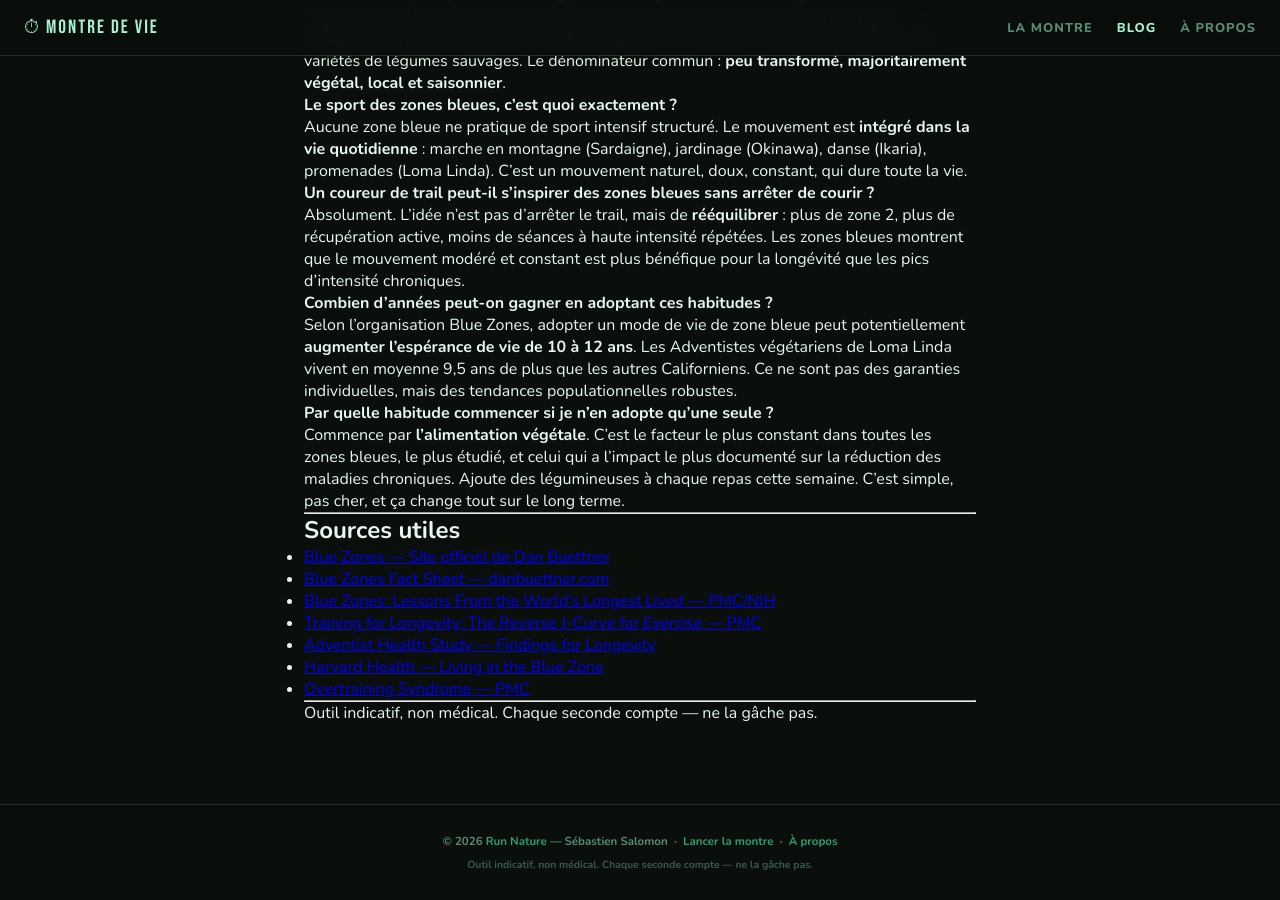
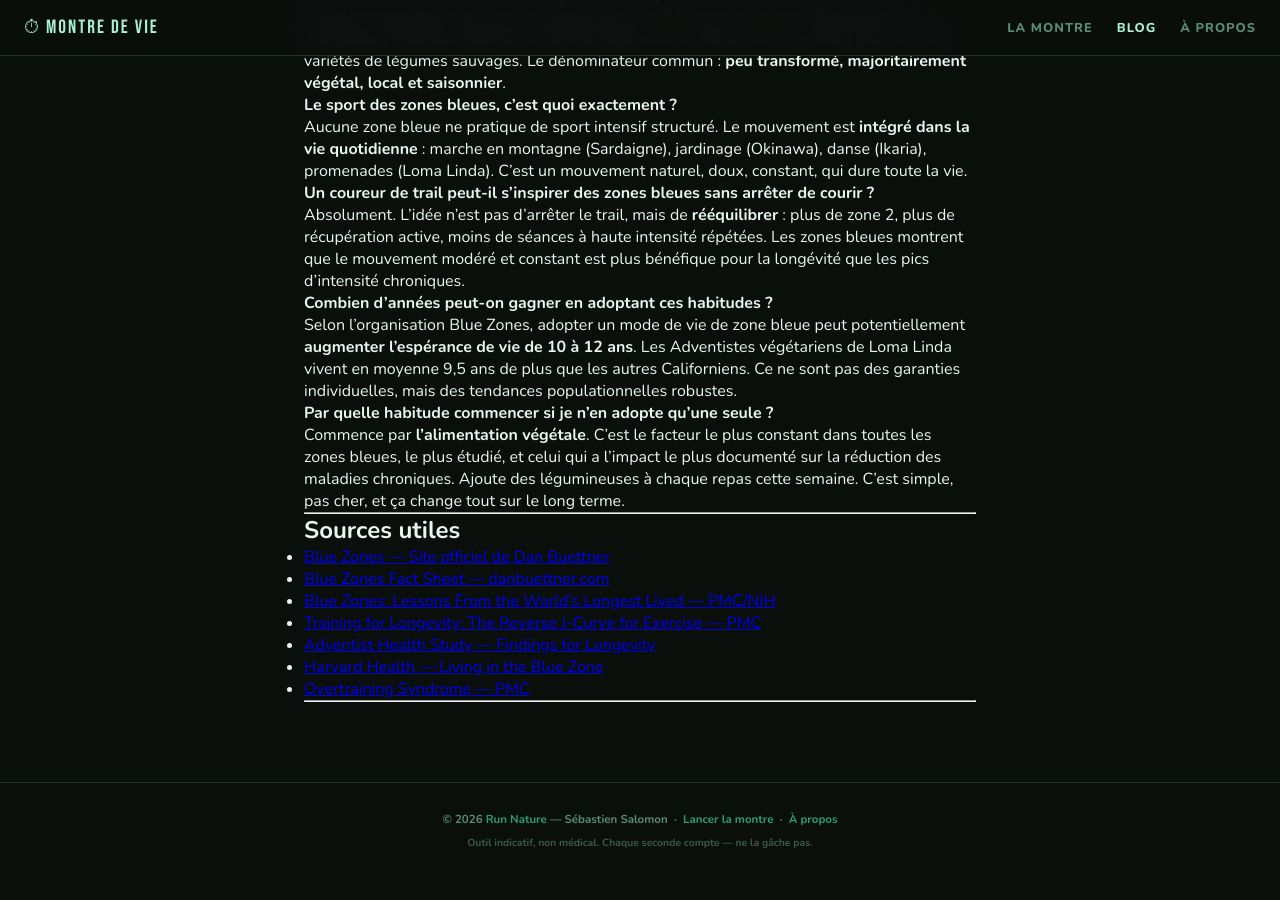
Before and after one commit to SebRunNature/memento-mori, a Jekyll site: the page built from _posts/2026-05-09-zones-bleues-habitudes-centenaires-coureurs-40-ans.md, in a window 1280 px wide and 900 px high, scrolled down 3505 px. Built offline with Jekyll 4.4.1, drawn with Linux system fonts in a browser that asks for light colours; after the commit the page ends 4383 px from its top, so only the background shows below that.

Commit message:
Update 2026-05-09-zones-bleues-habitudes-centenaires-coureurs-40-ans.md

```diff
--- a/_posts/2026-05-09-zones-bleues-habitudes-centenaires-coureurs-40-ans.md
+++ b/_posts/2026-05-09-zones-bleues-habitudes-centenaires-coureurs-40-ans.md
@@ -196,5 +196,3 @@ Commence par **l'alimentation végétale**. C'est le facteur le plus constant da
 - [Overtraining Syndrome — PMC](https://pmc.ncbi.nlm.nih.gov/articles/PMC12010411/)
 
 ---
-
-Outil indicatif, non médical. Chaque seconde compte — ne la gâche pas.
```
